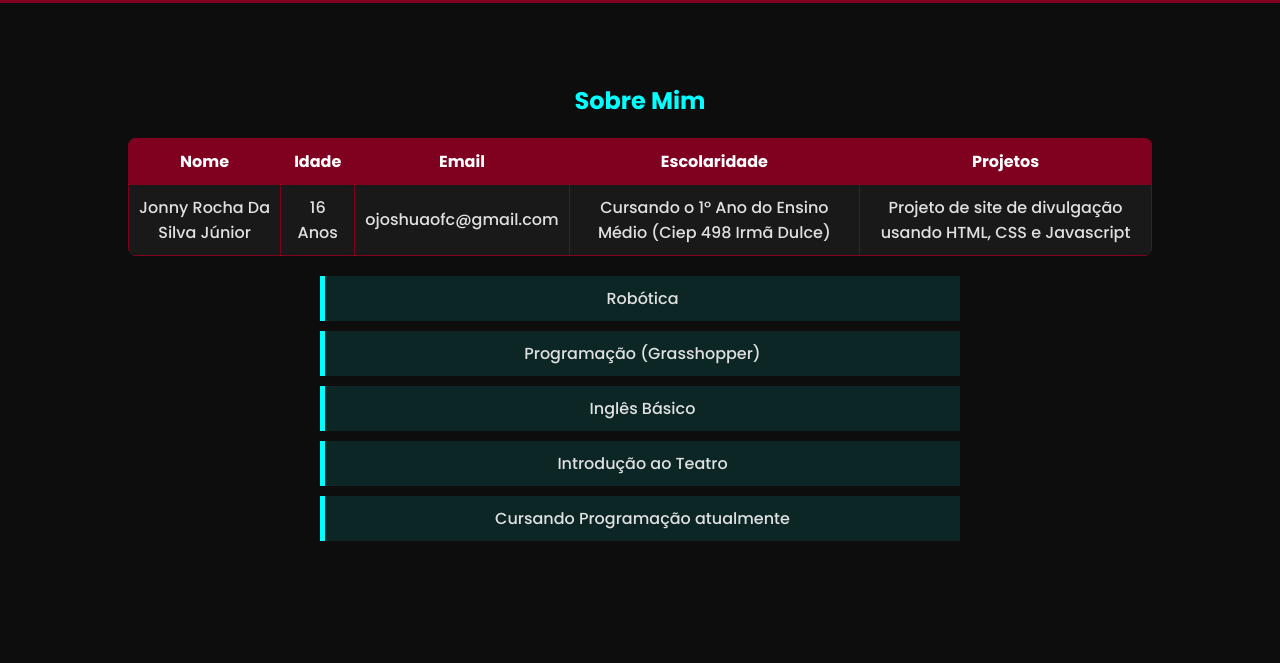
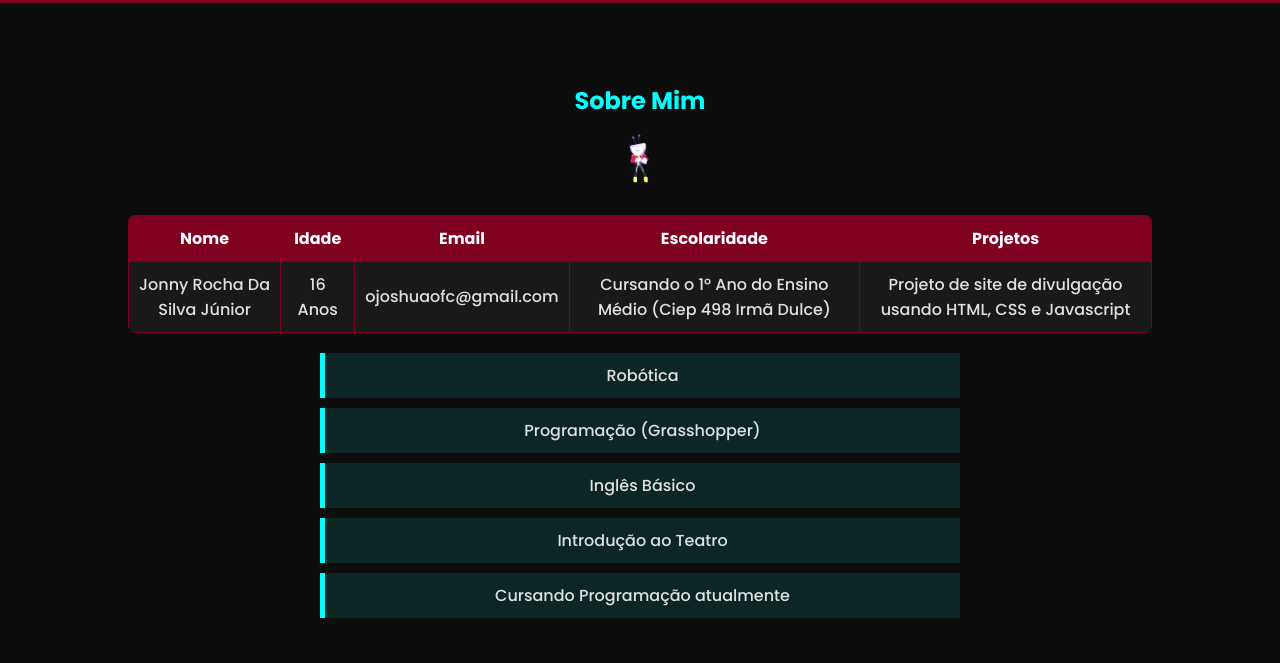
Before and after one commit to Jonny-Junior/projeto-github, a plain HTML site: page index.html in a window 1280 px wide. Shown: the part 137-800 px from the top of the page. Drawn offline with Linux system fonts and the light colour scheme.

Commit message:
Inserindo novo gif

```diff
--- a/index.html
+++ b/index.html
@@ -23,7 +23,7 @@
 
     <main>
         <section id="sobre" class="secao info">
-            <h2>Sobre Mim</h2>
+            <h2>Sobre Mim</h2> <img src="h9w9d1i28baf1.gif" alt="Tenna2" class="gif-tenna2">
             <table>
                 <tr>
                     <th>Nome</th>
```
